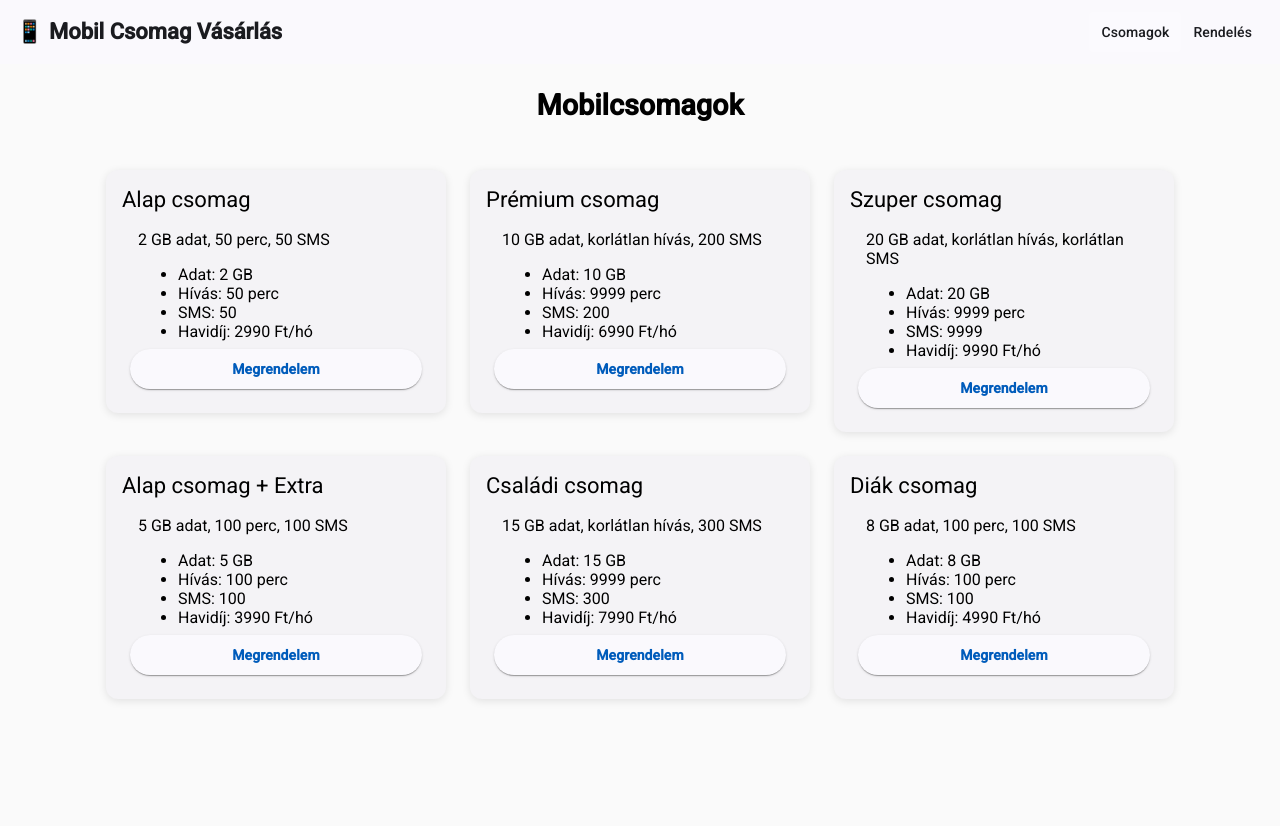
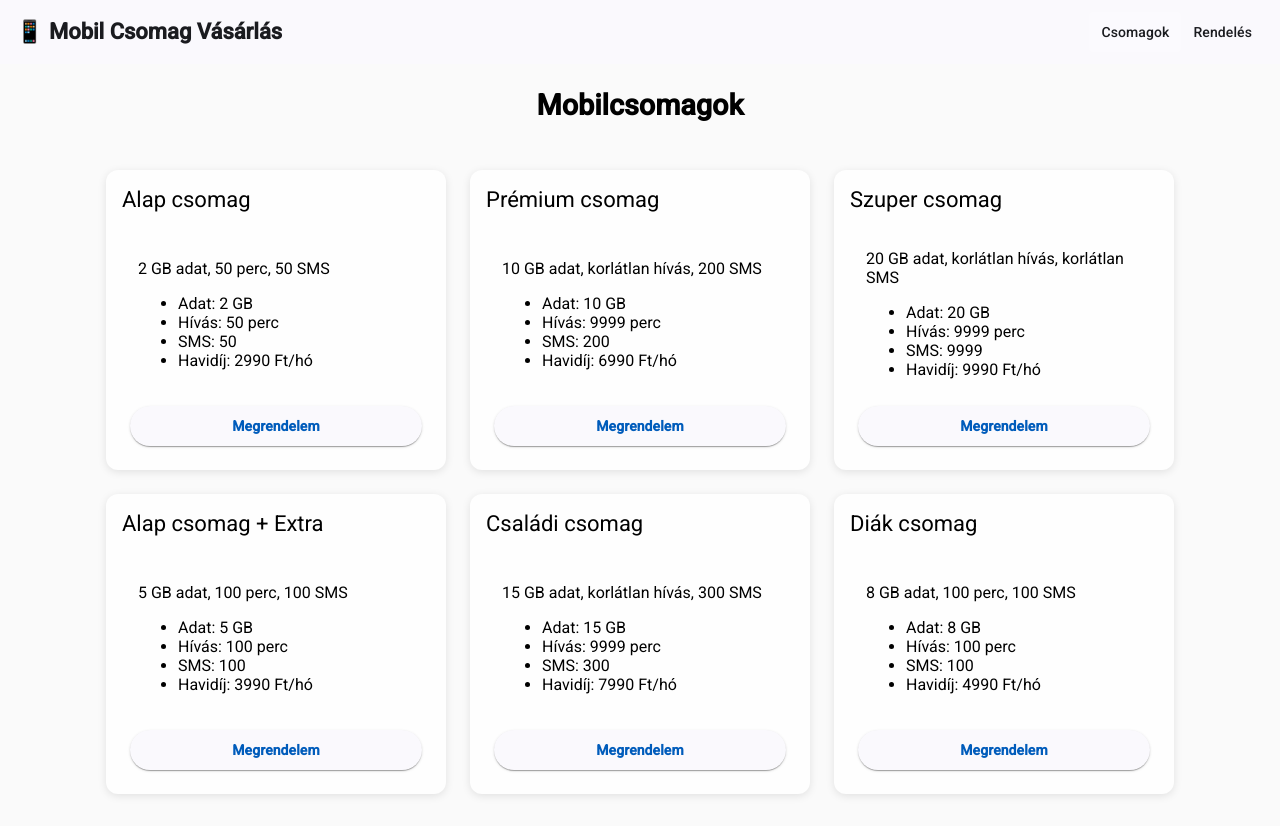
Before and after one commit to sz1latben/webkert, an Angular app: page /csomagok in a window 1280 px wide. Before the commit the page ends 800 px from the top, so only its background shows below. Built offline with nearby package versions, Linux system fonts and the light colour scheme.

Commit message:
small css update & new deploy

```diff
--- a/src/app/components/package-item/package-item.component.scss
+++ b/src/app/components/package-item/package-item.component.scss
@@ -1,14 +1,22 @@
 .csomag-kartya {
   width: 340px;
+  min-height: 300px;
   display: flex;
   flex-direction: column;
   justify-content: space-between;
   padding: 1rem;
   box-shadow: 0 2px 8px rgba(0, 0, 0, 0.1);
   border-radius: 12px;
+  background-color: #fefefe;
+  transition: transform 0.2s ease-in-out;
+}
+
+.csomag-kartya:hover {
+  transform: translateY(-4px);
 }
 
 .megrendelem-gomb {
   width: 100%;
   font-weight: bold;
+  margin-top: auto;
 }
```
Lines whose indentation alone changed are shown as unchanged.
